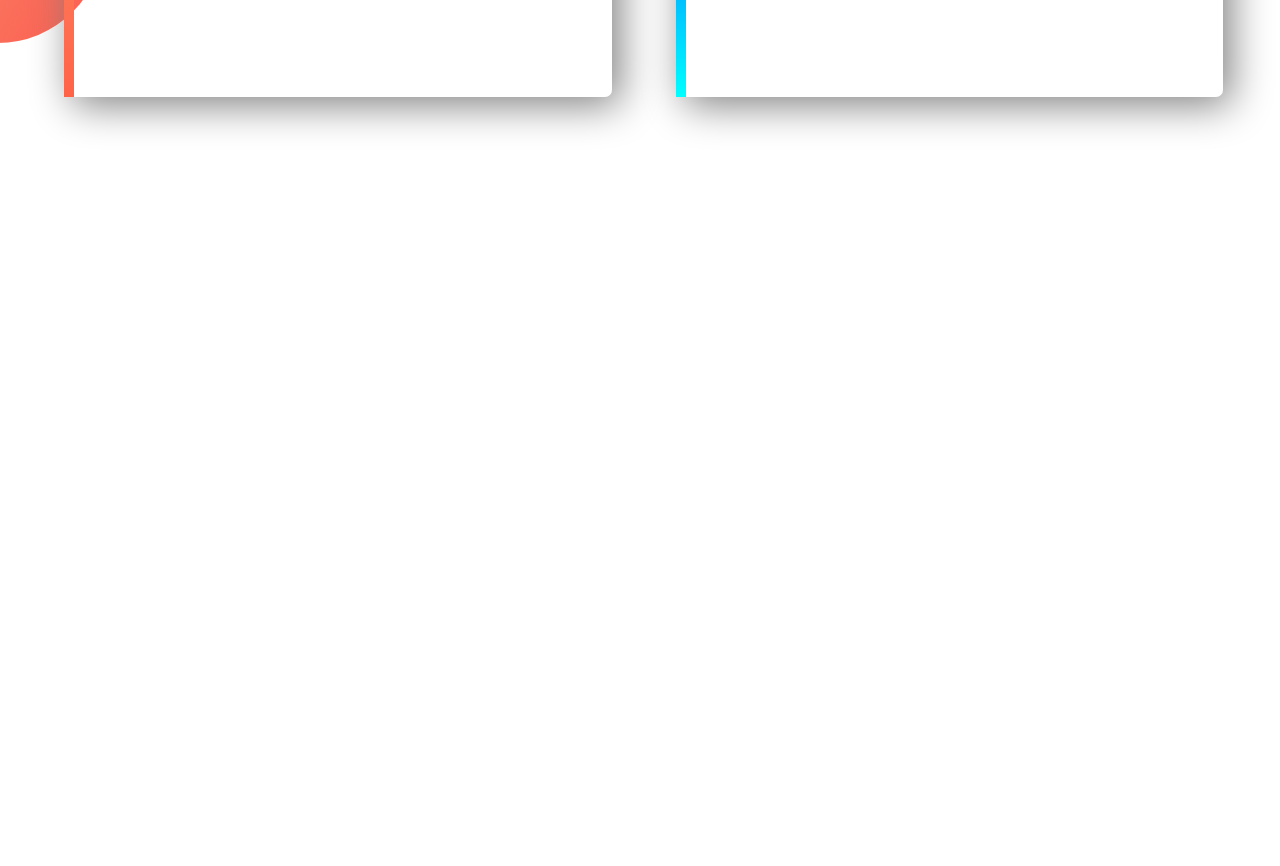
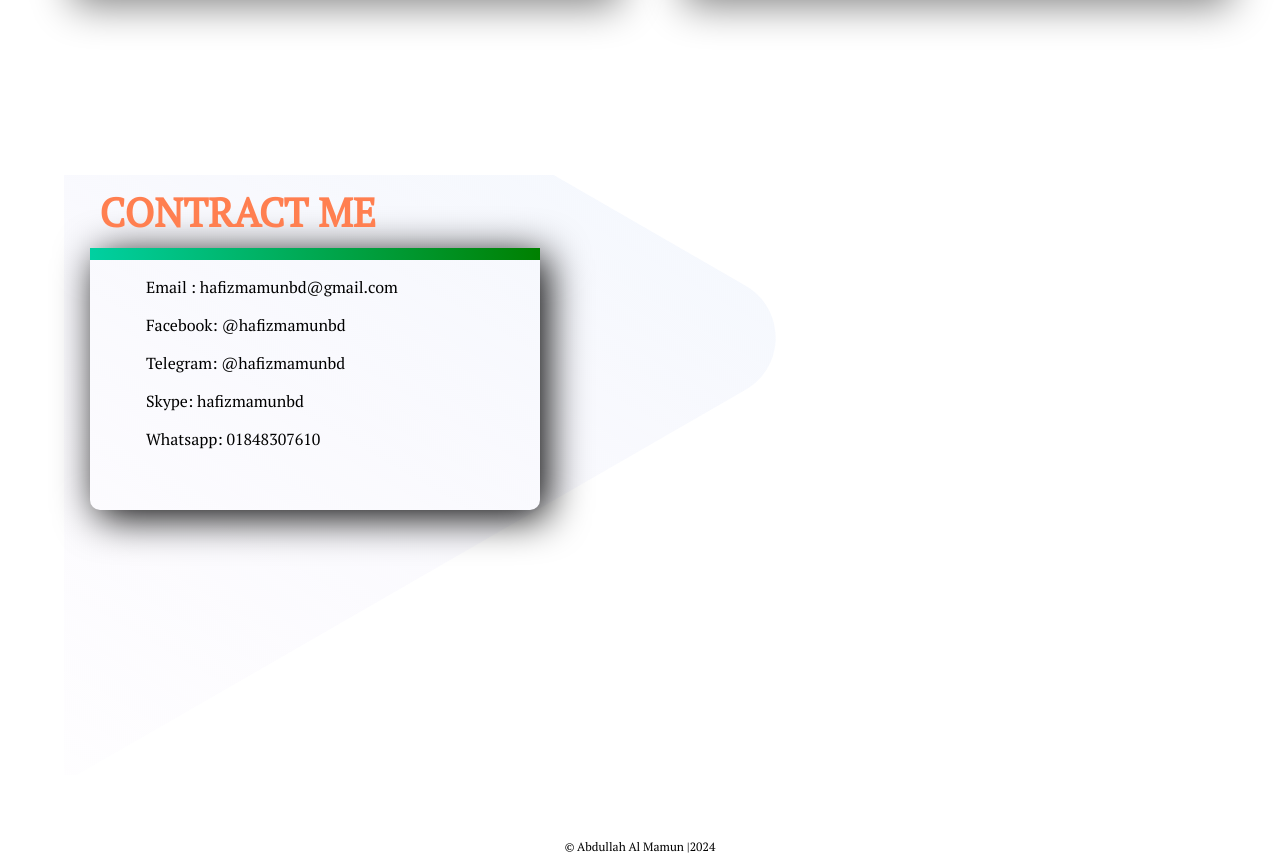
Before and after one commit to hafizmamunbd/my-first-website, a plain HTML site: page index.html in a window 1280 px wide. Shown: the part 1722-2588 px from the top of the page. Before the commit the page ends 1983 px from the top, so only its background shows below. Drawn offline with Linux system fonts and the light colour scheme.

Commit message:
finished my first website

```diff
--- a/index.html
+++ b/index.html
@@ -63,5 +63,18 @@
                                 </ul>
         </div>
     </section>
+    <section class="info">
+                <h2 id="contract">contract me</h2>
+                <div class="contract">
+                <p>Email :   hafizmamunbd@gmail.com</p>
+                <p>Facebook: @hafizmamunbd</p>
+                <p>Telegram: @hafizmamunbd</p>
+                <p>Skype:    hafizmamunbd</p>
+                <p>Whatsapp: 01848307610</p>
+                </div>
+    </section>
 </body>
+<footer>
+    <p>© Abdullah Al Mamun |2024</p>
+</footer>
 </html>
--- a/style.css.css
+++ b/style.css.css
@@ -3,7 +3,7 @@ body{
     font-family: 'PT Serif', serif;
 }
 h1{
-    font-size: 40px;
+    font-size: 50px;
 }
 .orange-highlight{
     color: orange;
@@ -23,7 +23,7 @@ h1{
 }
 section{
     height: 500px;
-    padding-bottom: 150px;
+    padding-bottom: 100px;
 }
 .link_button{
     text-decoration: none;
@@ -64,3 +64,33 @@ h3{
     border-image: linear-gradient(180deg, blue, cyan);
     border-image-slice: 1;
 }
+.info{
+    background-image: url(images/header-bg.png);
+    background-repeat: no-repeat;
+    padding-left: 2%;
+    margin: 5%;
+}
+
+
+.contract{
+    text-align: justify;
+    box-shadow: 7px 7px 40px;
+    width: 35%;
+    padding-left: 5%;
+    border-radius: 10px;
+    height: 250px;
+    border-top: 12px solid;
+    border-image: linear-gradient(45deg, cyan, green);
+    border-image-slice: 1;
+}
+#contract{
+    margin: 0;
+    color: coral;
+    padding: 10px;
+    display: inline-block;
+    text-transform: uppercase;
+}
+footer{
+    text-align: center;
+    font-size: 12px;
+}
```
Also changed, not shown: images/header-bg.png (added).
